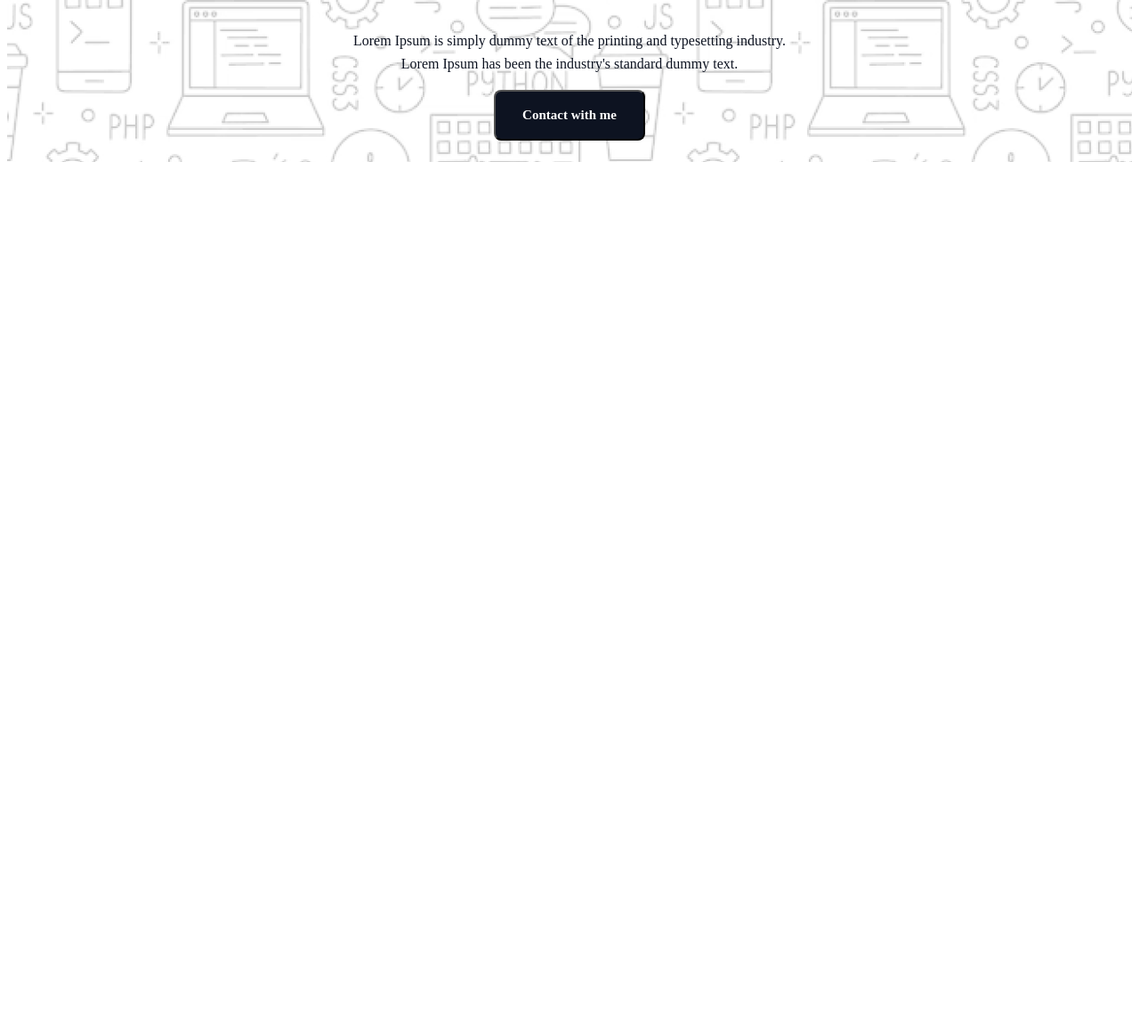
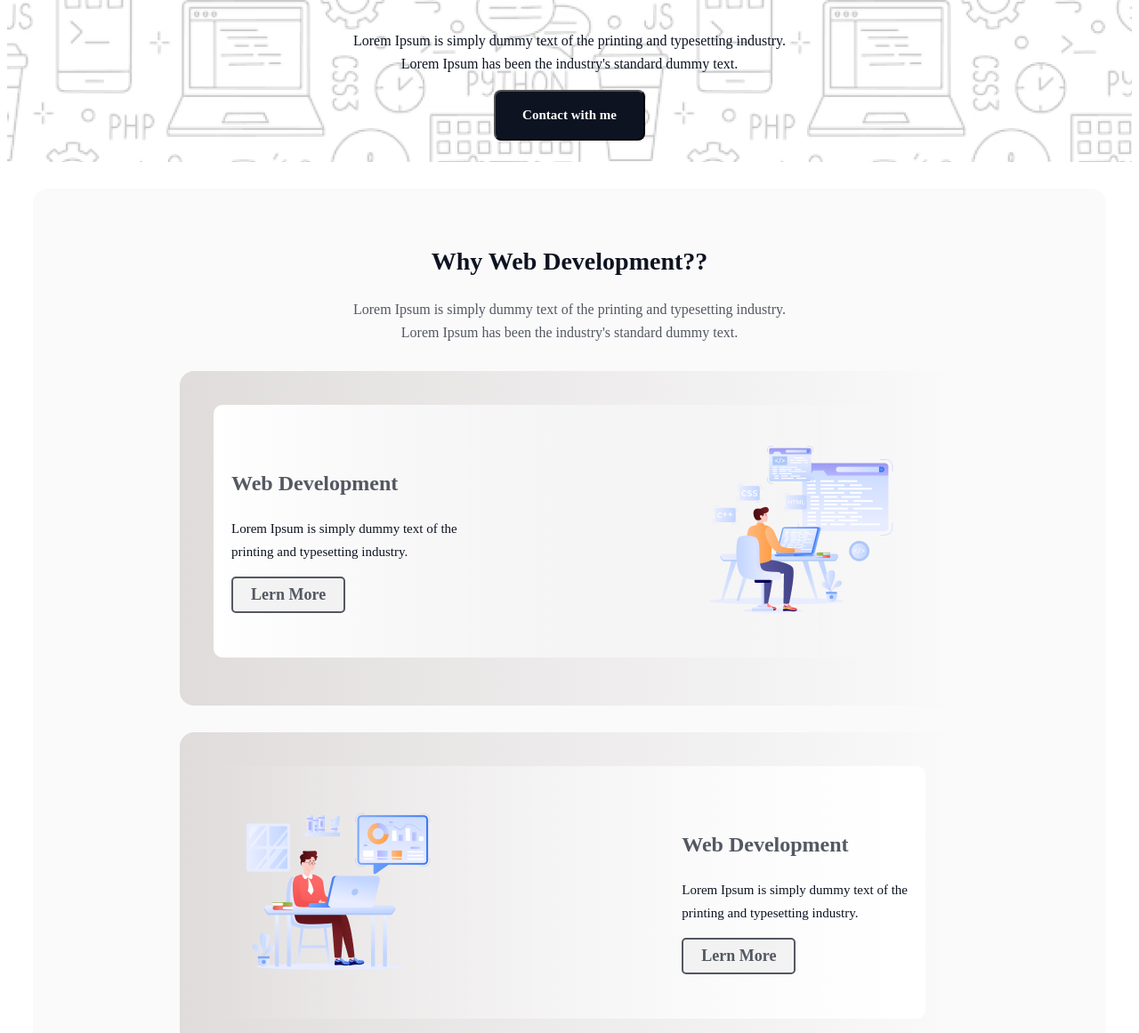
Before and after one commit to akhlas789/B10A1-HTML-CSS, a plain HTML site: page index.htm in a window 1280 px wide. Shown: the part 571-1732 px from the top of the page at 89% size. Before the commit the page ends 800 px from the top, so only its background shows below. Drawn offline with Linux system fonts and the light colour scheme; a web font is replaced by a local one.

Commit message:
devlopment section complite

```diff
--- a/index.htm
+++ b/index.htm
@@ -1,10 +1,10 @@
 <!DOCTYPE html>
 <html lang="en">
   <head>
-    <meta charset="UTF-8">
-    <meta name="viewport" content="width=device-width, initial-scale=1.0">
+    <meta charset="UTF-8" />
+    <meta name="viewport" content="width=device-width, initial-scale=1.0" />
     <title>Resume</title>
-    <link rel="stylesheet" href="./style/sty.css">
+    <link rel="stylesheet" href="./style/sty.css" />
   </head>
   <body>
     <section>
@@ -17,10 +17,75 @@
     </section>
     <section>
       <div class="container">
-            <img src="./assets/Group.png" alt="">
-            <h1>"In the near future, I hope to <br> become a Developer."</h1>
-            <p>Lorem Ipsum is simply dummy text of the printing and typesetting industry. <br> Lorem Ipsum has been the industry's standard dummy text.</p>
+        <img src="./assets/Group.png" alt="" />
+        <h1>
+          "In the near future, I hope to <br />
+          become a Developer."
+        </h1>
+        <p>
+          Lorem Ipsum is simply dummy text of the printing and typesetting
+          industry. <br />
+          Lorem Ipsum has been the industry's standard dummy text.
+        </p>
         <button>Contact with me</button>
+      </div>
+    </section>
+
+    <section class="development-section">
+      <div class="development-container">
+        <div class="development-header">
+          <h1>Why Web Development??</h1>
+          <p>
+            Lorem Ipsum is simply dummy text of the printing and typesetting
+            industry. <br />
+            Lorem Ipsum has been the industry's standard dummy text.
+          </p>
+        </div>
+        <div class="dev-element">
+          <div class="dev-item">
+            <div class="dev-text">
+              <h2>Web Development</h2>
+              <p>
+                Lorem Ipsum is simply dummy text of the <br />
+                printing and typesetting industry.
+              </p>
+              <button>Lern More</button>
+            </div>
+            <div>
+              <img src="./assets/Group 4.png" alt="" />
+            </div>
+          </div>
+        </div>
+        <div class="dev-element">
+          <div class="dev-item1">
+            <div>
+              <img src="./assets/Group 3.png" alt="" />
+            </div>
+            <div class="dev-text">
+              <h2>Web Development</h2>
+              <p>
+                Lorem Ipsum is simply dummy text of the <br />
+                printing and typesetting industry.
+              </p>
+              <button>Lern More</button>
+            </div>
+          </div>
+        </div>
+        <div class="dev-element">
+          <div class="dev-item">
+            <div class="dev-text">
+              <h2>Web Development</h2>
+              <p>
+                Lorem Ipsum is simply dummy text of the <br />
+                printing and typesetting industry.
+              </p>
+              <button>Lern More</button>
+            </div>
+            <div>
+              <img src="./assets/Layer_1.png" alt="" />
+            </div>
+          </div>
+        </div>
       </div>
     </section>
   </body>
--- a/style/sty.css
+++ b/style/sty.css
@@ -76,3 +76,105 @@ section .container {
   padding: 15px 30px;
   background: rgb(13, 19, 33);
 }
+
+/* devlopment intro */
+.development-section {
+  /* Frame 13 */
+  height: 1393px;
+  width: 80%;
+  gap: 10;
+  border-radius: 16px;
+  margin: 30px auto;
+  background: rgba(13, 19, 33, 0.02);
+  padding: 40px 97px 80px 97px;
+}
+.development-container {
+}
+.development-header h1 {
+  color: rgb(13, 19, 33);
+  font-family: Azeret Mono;
+  font-size: 28px;
+  font-weight: 800;
+  line-height: 37px;
+  letter-spacing: 0%;
+  text-align: center;
+}
+.development-header p {
+  color: rgb(13, 19, 33);
+  font-family: Azeret Mono;
+  font-size: 16px;
+  font-weight: 400;
+  line-height: 26px;
+  letter-spacing: 0%;
+  text-align: center;
+  opacity: 0.7;
+}
+
+.dev-element {
+  width: 800px;
+  height: 300px;
+  margin: 30px auto;
+  /* flex-direction: column; */
+  padding: 38px;
+  border-radius: 16px;
+  background: linear-gradient(
+    90deg,
+    rgb(224, 220, 220),
+    rgba(255, 255, 255, 0) 100%
+  );
+}
+.dev-item {
+  display: flex;
+  justify-content: space-between;
+  align-items: center;
+  gap: 50px;
+  background: linear-gradient(
+    to right,
+    rgb(255, 255, 255),
+    rgba(255, 255, 255, 0) 100%
+  );
+  padding: 20px;
+  border-radius: 10px;
+}
+.dev-item1 {
+  display: flex;
+  justify-content: space-between;
+  align-items: center;
+  gap: 50px;
+  background: linear-gradient(
+    to left,
+    rgb(255, 255, 255),
+    rgba(255, 255, 255, 0) 100%
+  );
+  padding: 20px;
+  border-radius: 10px;
+}
+.dev-text h2 {
+  color: rgba(13, 19, 33, 0.7);
+  font-family: Azeret Mono;
+  font-size: 24px;
+  font-weight: 700;
+  line-height: 36px;
+  letter-spacing: 0%;
+  text-align: left;
+}
+.dev-text p {
+  color: rgb(13, 19, 33);
+  font-family: Azeret Mono;
+  font-size: 15px;
+  font-weight: 400;
+  line-height: 26px;
+  letter-spacing: 0%;
+  text-align: left;
+}
+.dev-text button {
+  color: rgb(13, 19, 33);
+  font-family: Azeret Mono;
+  font-size: 18px;
+  font-weight: 600;
+  text-align: center;
+  padding: 8px 20px;
+  border-radius: 5px;
+  border: 2px solid rgb(13, 19, 33);
+  opacity: 0.7;
+}
```
Lines whose indentation alone changed are shown as unchanged.
